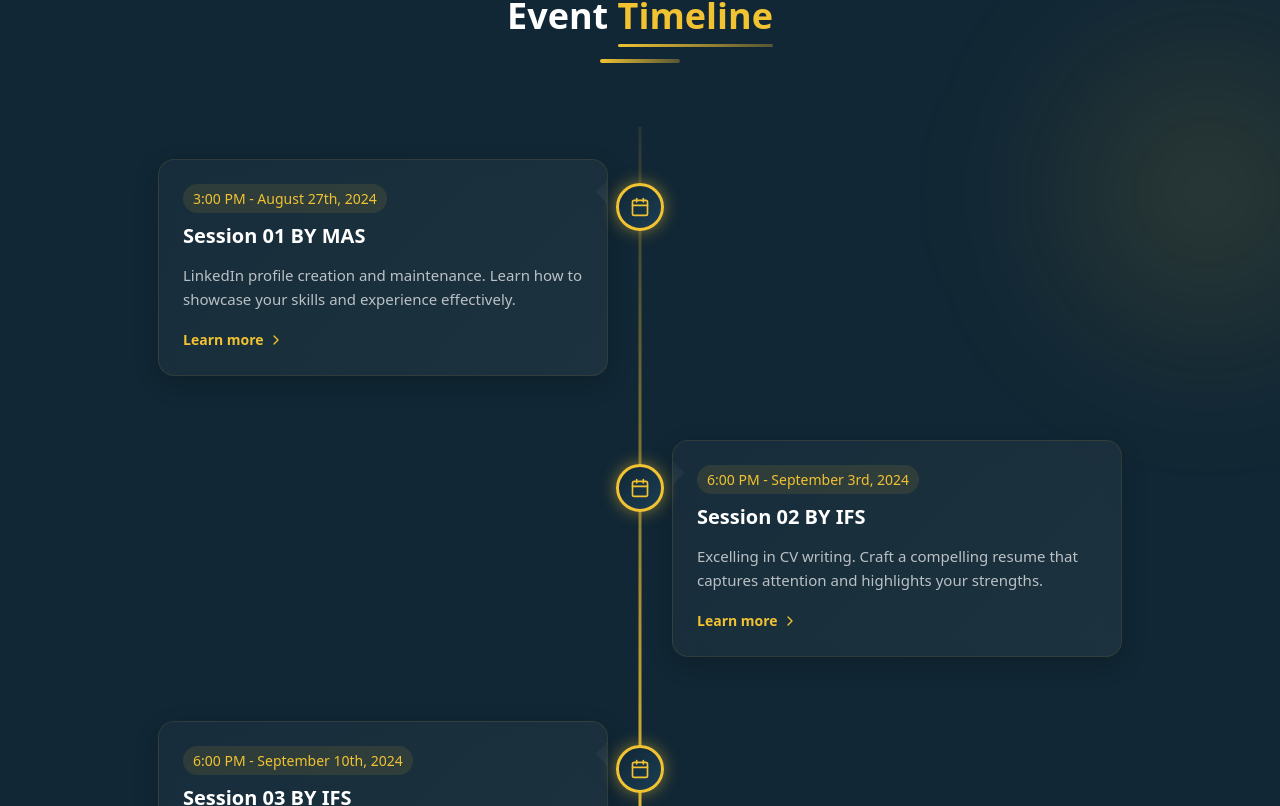
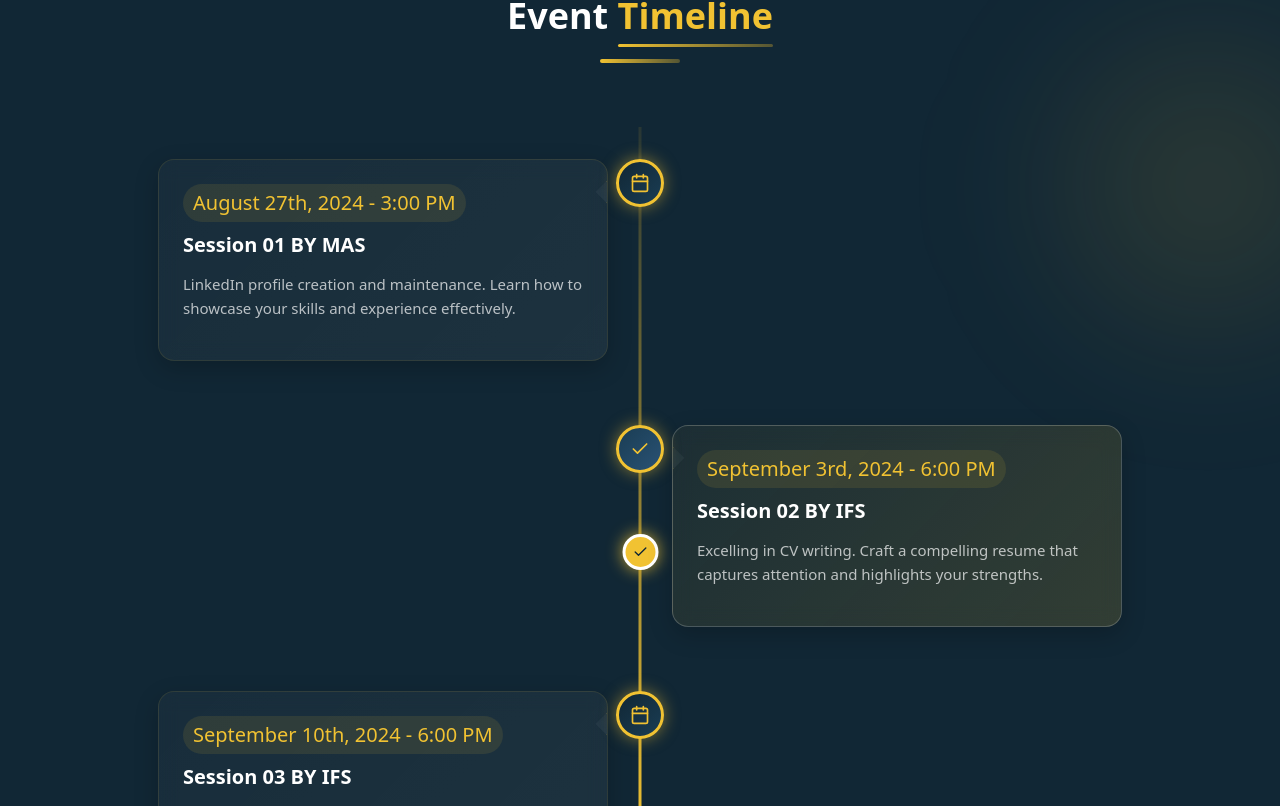
Before and after one commit to NesanduGMS/Rise-Up-Mora, a React (Vite) app: page / in a window 1280 px wide. Shown: the part 1814-2620 px from the top of the page. Built offline with nearby package versions, Linux system fonts and the light colour scheme.

Commit message:
timeline

```diff
--- a/src/components/Timeline.tsx
+++ b/src/components/Timeline.tsx
@@ -1,15 +1,19 @@
-import { useEffect, useRef } from 'react';
-import { Calendar, ChevronRight } from 'lucide-react';
+import { useEffect, useRef, useState } from 'react';
+import { Calendar, Check } from 'lucide-react';
 
 interface TimelineEventProps {
   date: string;
   title: string;
   description: string;
   index: number;
+  isCompleted: boolean;
+  isActive: boolean;
 }
 
-const TimelineEvent = ({ date, title, description, index }: TimelineEventProps) => {
+const TimelineEvent = ({ date, title, description, index, isCompleted, isActive }: TimelineEventProps) => {
   const eventRef = useRef<HTMLDivElement>(null);
+  const dotRef = useRef<HTMLDivElement>(null);
+  const [showCheck, setShowCheck] = useState(isCompleted);
 
   useEffect(() => {
     const observer = new IntersectionObserver(
@@ -33,30 +37,65 @@ const TimelineEvent = ({ date, title, description, index }: TimelineEventProps)
     };
   }, []);
 
+  // Effect to handle icon transition when progress indicator reaches the event
+  useEffect(() => {
+    // Only trigger animation if event is active (progress indicator is at this point)
+    // and it's supposed to be completed but check icon isn't shown yet
+    if (isActive && isCompleted && !showCheck) {
+      if (dotRef.current) {
+        // Start the icon transition animation
+        dotRef.current.classList.add('icon-transition');
+      }
+
+      // Wait for the animation to complete before showing the check icon
+      const timer = setTimeout(() => {
+        setShowCheck(true);
+        if (dotRef.current) {
+          dotRef.current.classList.add('completed');
+          dotRef.current.classList.remove('icon-transition');
+        }
+      }, 300);
+
+      return () => clearTimeout(timer);
+    }
+  }, [isActive, isCompleted, showCheck]);
+
   return (
     <div
       ref={eventRef}
       className={`timeline-event opacity-0 translate-y-8 ${index % 2 === 0 ? 'timeline-left' : 'timeline-right'}`}
       style={{ transitionDelay: `${index * 0.2}s` }}
+      data-index={index}
     >
       <div className="timeline-connector">
-        <div className="timeline-dot">
-          <Calendar size={20} className="timeline-icon" />
+        <div
+          ref={dotRef}
+          className={`timeline-dot ${showCheck ? 'completed' : ''}`}
+        >
+          {showCheck ?
+            <Check size={20} className="timeline-icon" /> :
+            <Calendar size={20} className="timeline-icon" />
+          }
         </div>
       </div>
-      <div className="timeline-card">
+      <div className={`timeline-card ${showCheck ? 'completed' : ''}`}>
         <div className="timeline-date">{date}</div>
         <h3 className="timeline-title">{title}</h3>
         <p className="timeline-description">{description}</p>
-        <button className="timeline-button">
-          Learn more <ChevronRight size={16} />
-        </button>
       </div>
     </div>
   );
 };
 
 const Timeline = () => {
+  const timelineRef = useRef<HTMLDivElement>(null);
+  const trackRef = useRef<HTMLDivElement>(null);
+  const progressIndicatorRef = useRef<HTMLDivElement>(null);
+  const [completedEvents, setCompletedEvents] = useState<number>(0);
+  const [activeEventIndex, setActiveEventIndex] = useState<number>(-1);
+  const [isVisible, setIsVisible] = useState<boolean>(false);
+  const [progress, setProgress] = useState<number>(0);
+
   const events = [
     {
       date: "August 27th, 2024",
@@ -90,6 +129,122 @@ const Timeline = () => {
     }
   ];
 
+  useEffect(() => {
+    setCompletedEvents(2);  // should realtime update
+  }, []);
+
+  useEffect(() => {
+    const checkVisibility = () => {
+      if (!timelineRef.current) return;
+
+      const rect = timelineRef.current.getBoundingClientRect();
+      const triggerPoint = window.innerHeight * 0.8;
+
+      const isInViewport = rect.top < triggerPoint;
+
+      if (isInViewport && !isVisible) {
+        setIsVisible(true);
+
+        if (progressIndicatorRef.current) {
+          progressIndicatorRef.current.style.top = '0%';
+
+          setTimeout(() => {
+            if (completedEvents > 0 && events.length > 0) {
+              const eventPositionPercentage = (completedEvents - 0.5) / events.length * 100;
+              progressIndicatorRef.current.style.setProperty('--completed-percent', (eventPositionPercentage / 100).toString());
+            } else {
+              progressIndicatorRef.current.style.setProperty('--completed-percent', '0');
+            }
+            progressIndicatorRef.current.classList.add('animate-slide-down');
+          }, 300);
+        }
+      } else if (!isInViewport && isVisible) {
+        setIsVisible(false);
+        if (progressIndicatorRef.current) {
+          progressIndicatorRef.current.classList.remove('animate-slide-down');
+        }
+      }
+    };
+
+
+    checkVisibility();
+
+    window.addEventListener('scroll', checkVisibility);
+    return () => window.removeEventListener('scroll', checkVisibility);
+  }, [isVisible, completedEvents, events.length]);
+
+  useEffect(() => {
+    const updateProgressIndicator = () => {
+      if (!timelineRef.current || !progressIndicatorRef.current || !trackRef.current) return;
+
+      const timelineRect = timelineRef.current.getBoundingClientRect();
+      const trackRect = trackRef.current.getBoundingClientRect();
+
+      if (timelineRect.top > window.innerHeight) {
+        setProgress(0);
+        setActiveEventIndex(-1);
+        return;
+      }
+
+      if (timelineRect.bottom < 0) {
+        const lastCompletedPosition = completedEvents > 0 ?
+          (completedEvents - 0.5) / events.length : 0;
+        setProgress(lastCompletedPosition);
+        return;
+      }
+
+      const timelineHeight = timelineRect.height;
+      const scrollPosition = window.innerHeight - timelineRect.top;
+      const scrollPercentage = Math.min(scrollPosition / (timelineHeight + window.innerHeight), 1);
+
+      const eventsTotal = events.length;
+      const eventHeight = 1 / eventsTotal;
+
+      // Calculate where the progress indicator should stop (based on completed events)
+      const maxCompletePosition = completedEvents > 0 ?
+        (completedEvents - 0.5) / eventsTotal : 0;
+
+      // Calculate the current position based on scroll
+      const currentEventIndex = Math.floor(scrollPercentage * eventsTotal);
+      const currentPosition = currentEventIndex > 0 ?
+        (currentEventIndex - 0.5) / eventsTotal : 0;
+
+      // Use the lower of the two values to prevent scrolling past completed events
+      const finalProgress = Math.min(maxCompletePosition, currentPosition);
+
+      // Update the progress state
+      setProgress(finalProgress);
+
+      // Set the active event index - THIS IS KEY FOR THE ICON TRANSITIONS
+      // Only trigger icon transitions for events that are both in view AND completed
+      if (currentEventIndex !== activeEventIndex &&
+          currentEventIndex >= 0 &&
+          currentEventIndex < completedEvents) {
+        setActiveEventIndex(currentEventIndex);
+      }
+    };
+
+
+    updateProgressIndicator();
+
+
+    window.addEventListener('scroll', updateProgressIndicator);
+    return () => window.removeEventListener('scroll', updateProgressIndicator);
+  }, [completedEvents, activeEventIndex, events.length]);
+
+
+  useEffect(() => {
+    if (progressIndicatorRef.current) {
+
+      progressIndicatorRef.current.style.top = `${progress * 100}%`;
+    }
+  }, [progress]);
+
+
+  const isEventCompleted = (index: number) => {
+    return index < completedEvents;
+  };
+
   return (
     <section id="timeline" className="timeline-section">
       <div className="timeline-container">
@@ -101,15 +256,24 @@ const Timeline = () => {
           <div className="heading-underline"></div>
         </div>
 
-        <div className="timeline-wrapper">
-          <div className="timeline-track"></div>
+        <div className="timeline-wrapper" ref={timelineRef}>
+          <div className="timeline-track" ref={trackRef}>
+            <div className="progress-indicator" ref={progressIndicatorRef}>
+              <div className="indicator-circle">
+                <Check size={16} className="indicator-icon" />
+              </div>
+            </div>
+          </div>
+
           {events.map((event, index) => (
             <TimelineEvent
               key={index}
-              date={`${event.time} - ${event.date}`}
+              date={`${event.date} - ${event.time}`}
               title={event.title}
               description={event.description}
               index={index}
+              isCompleted={isEventCompleted(index)}
+              isActive={activeEventIndex === index}
             />
           ))}
         </div>
@@ -204,6 +368,7 @@ const Timeline = () => {
         .timeline-wrapper {
           position: relative;
           padding: 32px 0;
+          min-height: 600px;
         }
 
         .timeline-track {
@@ -214,6 +379,51 @@ const Timeline = () => {
           width: 3px;
           background: linear-gradient(to bottom, rgba(241, 194, 50, 0.1), #f1c232, rgba(241, 194, 50, 0.1));
           transform: translateX(-50%);
+        }
+
+        .progress-indicator {
+          position: absolute;
+          left: 50%;
+          transform: translateX(-50%);
+          top: 0;
+          z-index: 10;
+          transition: top 0.5s cubic-bezier(0.33, 1, 0.68, 1);
+          pointer-events: none;
+        }
+
+        .indicator-circle {
+          width: 36px;
+          height: 36px;
+          background: #f1c232;
+          border: 3px solid #ffffff;
+          border-radius: 50%;
+          display: flex;
+          align-items: center;
+          justify-content: center;
+          box-shadow: 0 0 16px rgba(241, 194, 50, 0.8);
+          /* Perfect centering on the track */
+          position: absolute;
+          left: 0;
+          top: 0;
+          transform: translate(-50%, -50%);
+          z-index: 20;
+        }
+
+        .indicator-icon {
+          color: #112735;
+        }
+
+        .animate-slide-down {
+          animation: slideDownAndStop 2.5s cubic-bezier(0.25, 0.1, 0.25, 1) forwards;
+        }
+
+        @keyframes slideDownAndStop {
+          0% {
+            top: 0;
+          }
+          100% {
+            top: calc(var(--completed-percent, 0.6) * 100%);
+          }
         }
 
         .timeline-event {
@@ -235,9 +445,10 @@ const Timeline = () => {
 
         .timeline-connector {
           position: absolute;
+          /* Center point for the timeline events */
           top: 24px;
           left: 50%;
-          transform: translateX(-50%);
+          /* Don't transform the connector - let the dot handle its own positioning */
           z-index: 2;
         }
 
@@ -252,10 +463,48 @@ const Timeline = () => {
           justify-content: center;
           box-shadow: 0 0 16px rgba(241, 194, 50, 0.5);
           transition: all 0.3s ease;
+          overflow: hidden;
+          /* Center perfectly on the timeline's midline */
+          position: absolute;
+          left: 0;
+          top: 0;
+          transform: translate(-50%, -50%);
+        }
+
+        .timeline-dot.completed {
+          background: linear-gradient(135deg, #1a3d54, #2a5274);
+          border-color: #f1c232;
         }
 
         .timeline-icon {
           color: #f1c232;
+          transition: transform 0.4s ease, opacity 0.4s ease;
+        }
+
+        .timeline-dot.completed .timeline-icon {
+          color: #f1c232;
+        }
+
+        .icon-transition .timeline-icon {
+          animation: iconPulse 0.6s ease forwards;
+        }
+
+        @keyframes iconPulse {
+          0% {
+            transform: scale(1);
+            opacity: 1;
+          }
+          50% {
+            transform: scale(0);
+            opacity: 0;
+          }
+          51% {
+            content: '';
+          }
+          100% {
+            transform: scale(1);
+            opacity: 1;
+          }
         }
 
         .timeline-card {
@@ -269,6 +518,11 @@ const Timeline = () => {
           transition: all 0.3s ease;
           position: relative;
           overflow: hidden;
+        }
+
+        .timeline-card.completed {
+          border: 1px solid rgba(255, 255, 255, 0.2);
+          background: linear-gradient(135deg, rgba(241, 194, 50, 0.05), rgba(241, 194, 50, 0.15));
         }
 
         .timeline-card::before {
@@ -314,7 +568,7 @@ const Timeline = () => {
 
         .timeline-date {
           display: inline-block;
-          font-size: 14px;
+          font-size: 20px;
           font-weight: 500;
           color: #f1c232;
           margin-bottom: 8px;
@@ -337,32 +591,13 @@ const Timeline = () => {
           margin-bottom: 16px;
         }
 
-        .timeline-button {
-          display: inline-flex;
-          align-items: center;
-          gap: 4px;
-          font-size: 14px;
-          font-weight: 600;
-          color: #f1c232;
-          padding: 0;
-          background: transparent;
-          border: none;
-          cursor: pointer;
-          transition: all 0.3s ease;
-        }
-
-        .timeline-button:hover {
-          color: #ffffff;
-          transform: translateX(4px);
-        }
-
         .animate-in {
           opacity: 1;
           transform: translateY(0);
         }
 
         .timeline-event:hover .timeline-dot {
-          transform: scale(1.1);
+          transform: translate(-50%, -50%) scale(1.1);
           box-shadow: 0 0 24px rgba(241, 194, 50, 0.7);
         }
 
@@ -408,6 +643,15 @@ const Timeline = () => {
             left: 24px;
           }
 
+          .progress-indicator {
+            left: 24px;
+          }
+
+          .indicator-circle {
+            /* Maintain perfect alignment on mobile */
+            transform: translate(-50%, -50%);
+          }
+
           .timeline-left, .timeline-right {
             justify-content: flex-start;
             padding-left: 64px;
@@ -416,6 +660,15 @@ const Timeline = () => {
 
           .timeline-connector {
             left: 24px;
+          }
+
+          .timeline-dot {
+            /* Perfect alignment on mobile */
+            transform: translate(-50%, -50%);
+          }
+
+          .timeline-event:hover .timeline-dot {
+            transform: translate(-50%, -50%) scale(1.1);
           }
 
           .timeline-card {
```
